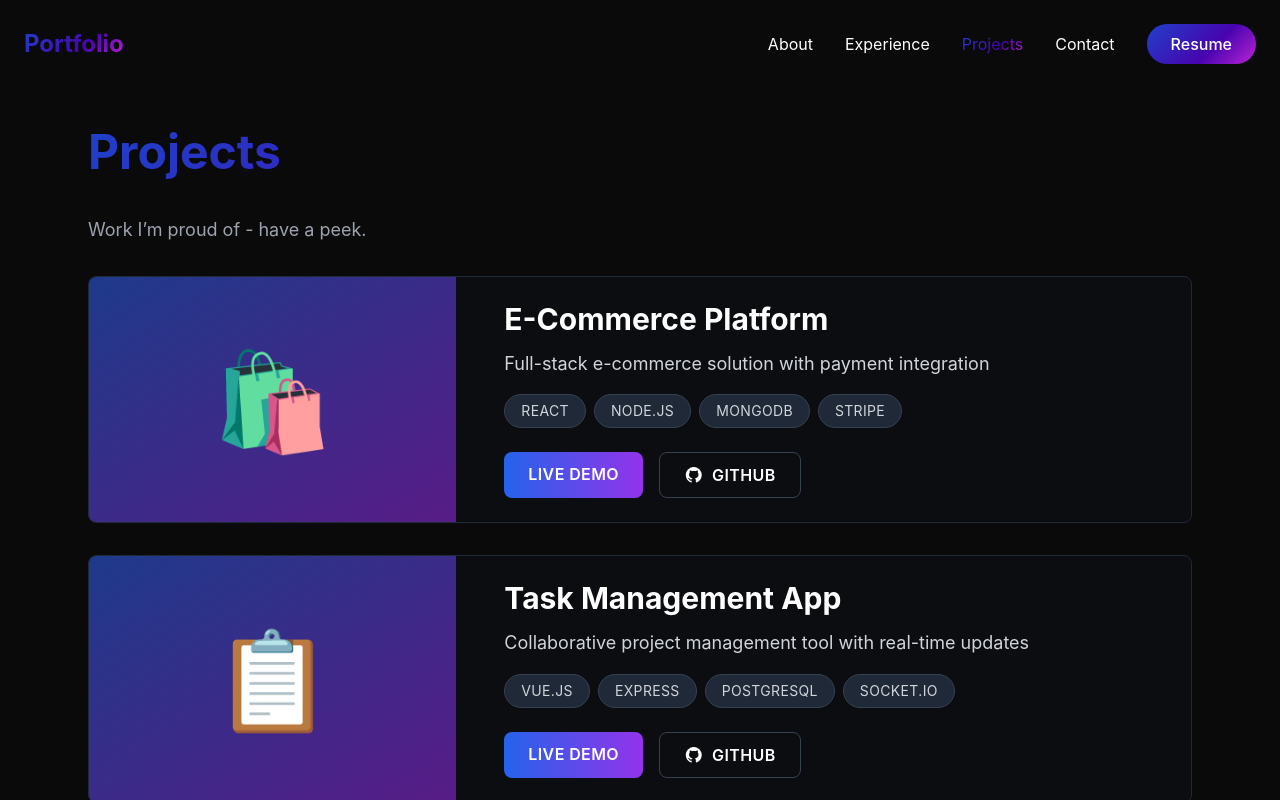
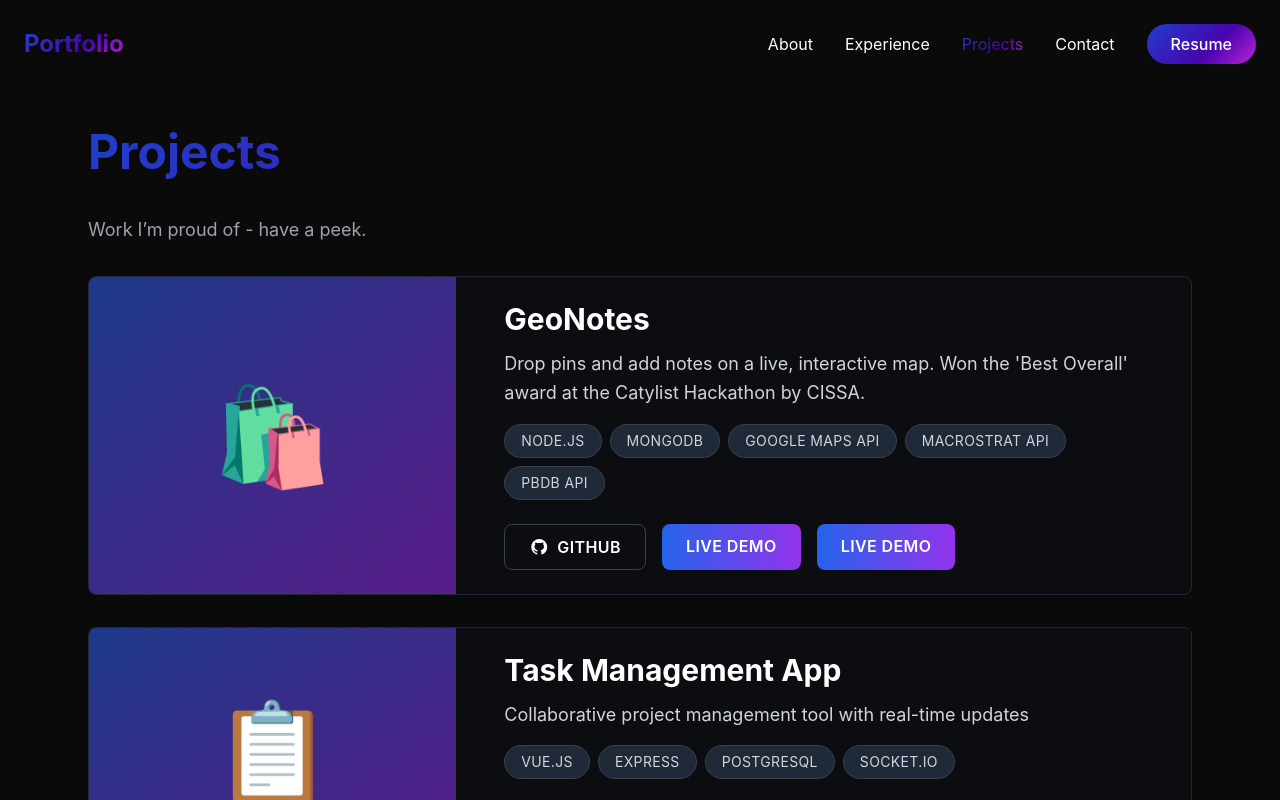
Before and after one commit to chimdienn/duccu-portfolio, a React (Vite) app in the folder client/: page /projects in a window 1280 px wide. Shown: the top 800 px of the page. Built offline with nearby package versions, Linux system fonts and the light colour scheme.

Commit message:
added the first project

```diff
--- a/client/src/components/pages/Projects.jsx
+++ b/client/src/components/pages/Projects.jsx
@@ -2,11 +2,19 @@
 const Projects = () => {
   const projects = [
     {
-      title: "E-Commerce Platform",
-      description: "Full-stack e-commerce solution with payment integration",
-      techStack: ["React", "Node.js", "MongoDB", "Stripe"],
-      github: "https://github.com",
+      title: "GeoNotes",
+      description:
+        "Drop pins and add notes on a live, interactive map. Won the 'Best Overall' award at the Catylist Hackathon by CISSA.",
+      techStack: [
+        "Node.js",
+        "MongoDB",
+        "Google Maps API",
+        "Macrostrat API",
+        "PBDB API",
+      ],
+      github: "https://github.com/quangngz/GeoNotes",
       demo: "https://demo.com",
+      devpost: "https://devpost.com/software/geonotes-woy4ix#updates",
       image: "🛍️",
     },
     {
@@ -83,6 +91,17 @@ const Projects = () => {
 
                 {/* Action Buttons */}
                 <div className="flex gap-4">
+                  {project.github && (
+                    <a
+                      href={project.github}
+                      target="_blank"
+                      rel="noopener noreferrer"
+                      className="px-6 py-2.5 border border-gray-700 rounded-lg hover:bg-gray-800 transition-colors font-semibold uppercase tracking-wide"
+                    >
+                      <i className="fab fa-github mr-2"></i>GitHub
+                    </a>
+                  )}
+                  {project.demo && (
                     <a
                       href={project.demo}
                       target="_blank"
@@ -91,15 +110,18 @@ const Projects = () => {
                     >
                       Live Demo
                     </a>
+                  )}
 
+                  {project.devpost && (
                     <a
-                    href={project.github}
+                      href={project.devpost}
                       target="_blank"
                       rel="noopener noreferrer"
-                    className="px-6 py-2.5 border border-gray-700 rounded-lg hover:bg-gray-800 transition-colors font-semibold uppercase tracking-wide"
+                      className="px-6 py-2.5 bg-gradient-to-r from-blue-600 to-purple-600 rounded-lg hover:opacity-90 transition-opacity font-semibold uppercase tracking-wide"
                     >
-                    <i className="fab fa-github mr-2"></i>GitHub
+                      Live Demo
                     </a>
+                  )}
                 </div>
               </div>
             </div>
```
Lines whose indentation alone changed are shown as unchanged.
